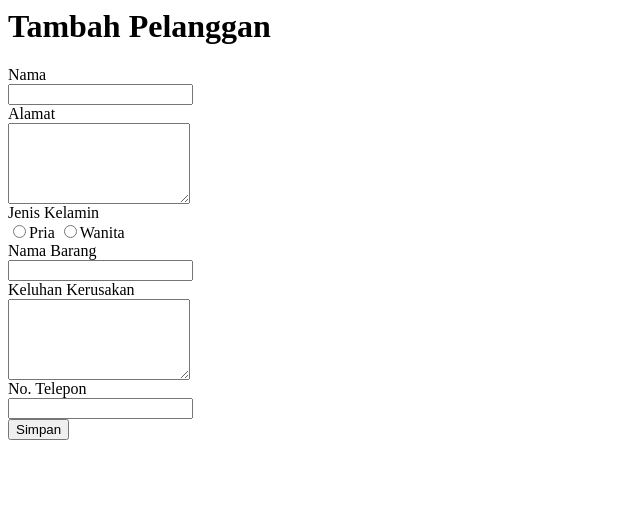
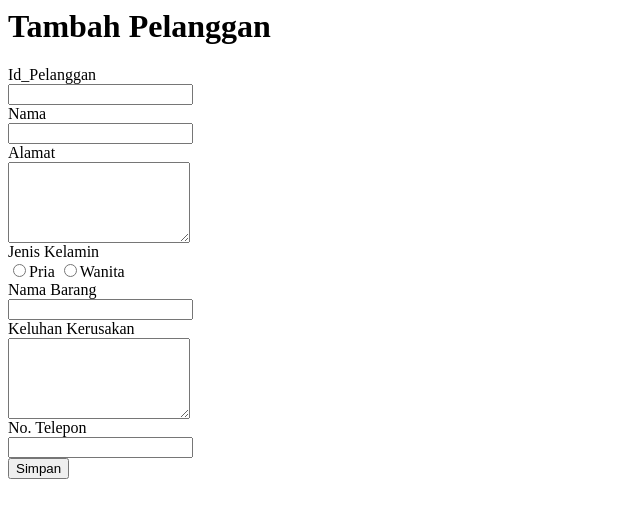
Before and after one commit to indraaasyah/SISTER, a PHP site: page /formtambahpelanggan.php in a window 1280 px wide. Shown: the top 518 px of the page, without its empty margins (0-640 px from the left). Run offline with PHP 8.4, Linux system fonts and the light colour scheme.

Commit message:
template kelola user

```diff
--- a/administrator/pages/formtambahpelanggan.php
+++ b/administrator/pages/formtambahpelanggan.php
@@ -1,4 +1,4 @@
-    <div class="col-md-10" id="side-right">
+<div class="col-md-10" id="side-right">
                 <div class="row">
                     <div class="col-lg-10">
                         <h1 class="page-header">Tambah Pelanggan</h1>
@@ -7,6 +7,12 @@
                 <div class="row">
                     <div class="col-sm-10">
                         <form class="form-horizontal" role="form">
+                            <div class="form-group">
+                                <label for="inputid" class="col-sm-2 control-label">Id_Pelanggan</label>
+                                <div class="col-sm-10">
+                                    <input type="text" class="form-control" id="inputid" value="">
+                                </div>
+                            </div>
                             <div class="form-group">
                                 <label for="inputnama" class="col-sm-2 control-label">Nama</label>
                                 <div class="col-sm-10">
```
